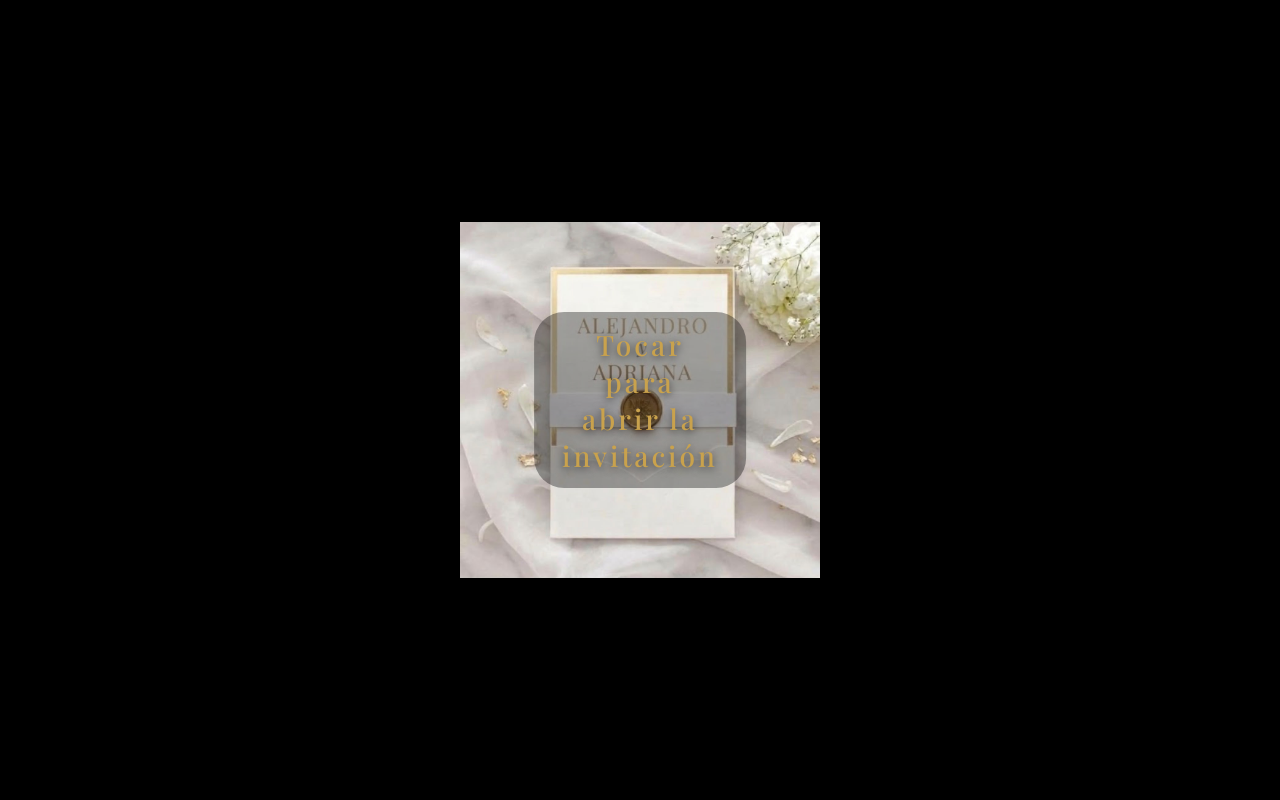
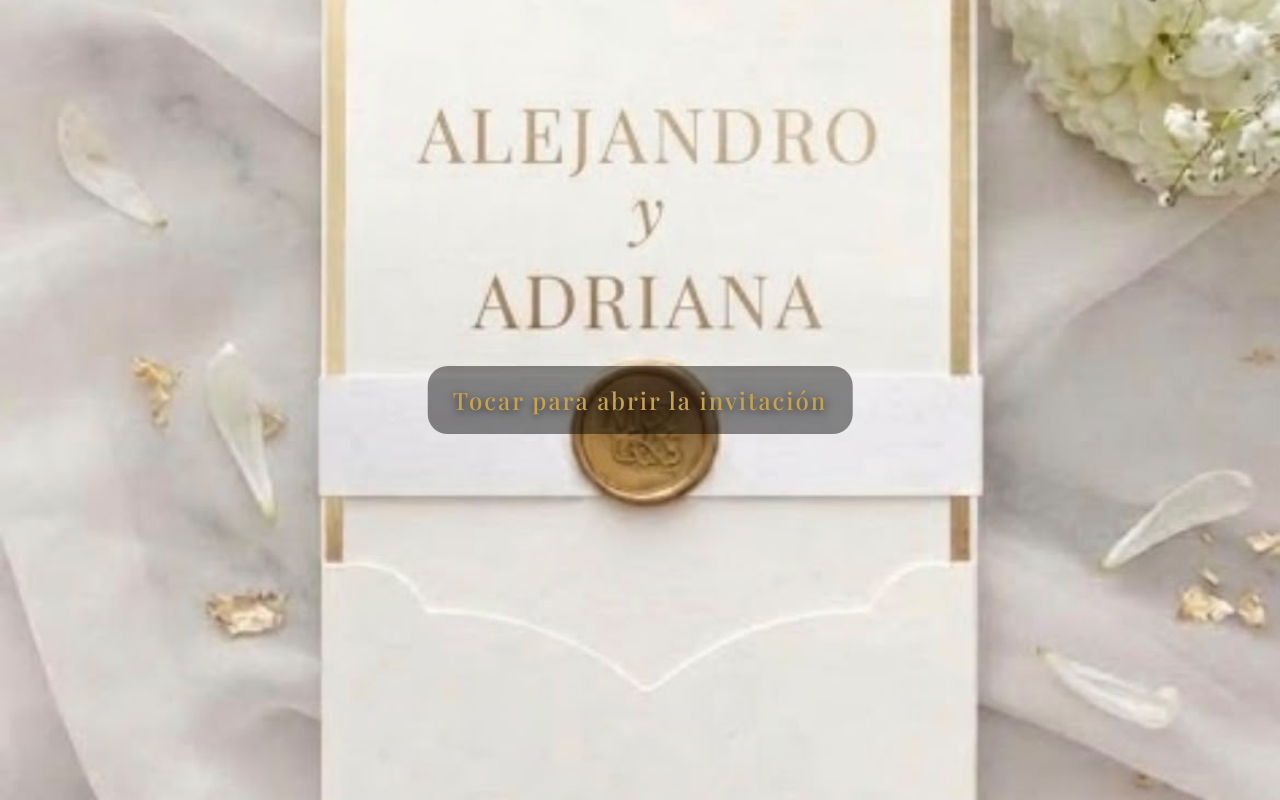
Before and after one commit to brandongeovanijrhz-afk/invitacion_boda, a plain HTML site: page index.html in a window 1280 px wide. Drawn offline with nearby package versions, Linux system fonts and the light colour scheme.

Commit message:
Update index.html

```diff
--- a/index.html
+++ b/index.html
@@ -17,41 +17,53 @@ body{
   overflow-x:hidden;
 }
 
-/* ===== SOBRE ===== */
-#sobre{
-  position:fixed;
-  inset:0;
-  background:#000;
-  display:flex;
-  justify-content:center;
-  align-items:center;
-  z-index:999;
+/* ===== SOBRE (AJUSTADO A PANTALLA COMPLETA) ===== */
+#sobre {
+  position: fixed;
+  inset: 0;
+  background: #fff; /* O #000 según prefieras */
+  display: flex;
+  justify-content: center;
+  align-items: center;
+  z-index: 999;
+  width: 100vw;
+  height: 100vh;
+  overflow: hidden;
 }
-.envelope-img{
-  width:360px;
-  position:relative;
-  cursor:pointer;
+
+.envelope-img {
+  width: 100%;
+  height: 100%;
+  position: relative;
+  cursor: pointer;
+  display: flex;
+  justify-content: center;
+  align-items: center;
 }
-.envelope-img img{
-  width:100%;
-  display:block;
+
+.envelope-img img {
+  width: 100%;
+  height: 100%;
+  object-fit: cover; /* Hace que la imagen cubra toda la pantalla sin deformarse */
+  object-position: center;
+  display: block;
 }
-.envelope-img span{
-  position:absolute;
-  top:50%;
-  left:50%;
-  transform:translate(-50%, -50%);
-  text-align:center;
-  font-family:'Playfair Display';
-  color:#c9a24d;
-  letter-spacing:3px;
-  font-size:28px;
 
-  /* magia */
-  background:rgba(0,0,0,0.35);
-  padding:14px 28px;
-  border-radius:30px;
-  text-shadow:0 2px 8px rgba(0,0,0,0.7);
+.envelope-img span {
+  position: absolute;
+  top: 50%;
+  left: 50%;
+  transform: translate(-50%, -50%);
+  text-align: center;
+  font-family: 'Playfair Display', serif;
+  color: #c9a24d;
+  letter-spacing: 2px;
+  font-size: 24px;
+  background: rgba(0, 0, 0, 0.45);
+  padding: 18px 25px;
+  border-radius: 20px;
+  text-shadow: 0 2px 8px rgba(0, 0, 0, 0.7);
+  max-width: 85%;
 }
 /* ===== CONTENIDO ===== */
 #contenido{display:none;}
@@ -67,7 +79,7 @@ section{
   min-height:100vh;
   background:
     linear-gradient(rgba(0,0,0,.6),rgba(0,0,0,.6)),
-    url("portada.jpg") center/cover no-repeat;
+    url("img7.jpg") center/cover no-repeat;
   display:flex;
   justify-content:center;
   align-items:center;
@@ -135,7 +147,7 @@ section{
 .cuenta{
   background:
     linear-gradient(rgba(0,0,0,.7),rgba(0,0,0,.7)),
-    url("fecha.jpg") center/cover no-repeat;
+    url("img6.jpg") center/cover no-repeat;
   color:#fff;
 }
 
@@ -408,28 +420,32 @@ section{
 <section class="magia">
   <div class="icono">✦</div>
   <div class="recuadro frase">
-    Dios y el destino cruzaron nuestros caminos para que hoy caminemos de la mano juntos, para siempre.
-    <p>con el corazòn lleno de ilusiòn, queremos invitarte a compartir nuestro si.</p>
+    Dios y el destino cruzaron nuestros caminos para que hoy caminemos de la mano juntos, para siempre.<br>
+    <p>Con el corazòn lleno de ilusiòn, queremos invitarte a compartir nuestro si.</p>
   </div>
   <div class="icono">✦</div>
 </section>
 
 <!-- PADRES -->
+<div class="icono">✦</div>
 <section class="magia">
   <p class="titulo">Padres del Novio</p>
   <div class="recuadro lista-nombres">
     <span>Martìn Soto Saldaña</span>
     <span>Elvia Lara Reyes</span>
   </div>
+  <div class="icono">✦</div>
 </section>
 
 <!-- PADRES -->
+ <div class="icono">✦</div>
 <section class="magia">
   <p class="titulo">Padres de la Novia</p>
   <div class="recuadro lista-nombres">
     <span>Pilar Cesar Sanchez</span>
     <span>Juana Ramona Nila Hernàndez</span>
   </div>
+  <div class="icono">✦</div>
 </section>
 
 <!-- PADRINOS -->
@@ -438,7 +454,7 @@ section{
   <div class="recuadro lista-nombres">
     <span>Pedro Eugenio Salcedo</span>
     <span>María del Pilar Vivero Ramírez</span>
-    <span>Gabriel Martínez Reyes ✝️</span>
+    <span>Gabriel Martínez Reyes </span>
     <span>María Eugenia Magaña Belmont</span>
   </div>
 </section>
@@ -448,8 +464,7 @@ section{
   <h2>Falta poco para nuestro gran día</h2>
   <br><br>
   <p class="fecha-evento">26 de diciembre de 2026</p><br>
-  <p class="fecha-evento">Es de suma importancia contar con su presencia a la hora marcada</p><br>
-  <p class="fecha-evento">16:00 hrs. (4:00 pm)</p><br>
+  <p class="fecha-evento">4:00 pm</p><br>
   <div class="contador">
     <div class="bloque"><span id="dias">00</span>DÍAS</div>
     <div class="bloque"><span id="horas">00</span>HORAS</div>
@@ -474,7 +489,7 @@ section{
 
 <section class="magia">
   <div class="galeria">
-    <img src="img5.jpg"><img src="img6.jpg"><img src="img7.jpg"><img src="img8.jpg">
+    <img src="img5.jpg"><img src="img11.jpg"><img src="img7.jpg"><img src="img8.jpg">
   </div>
 </section>
 
```
